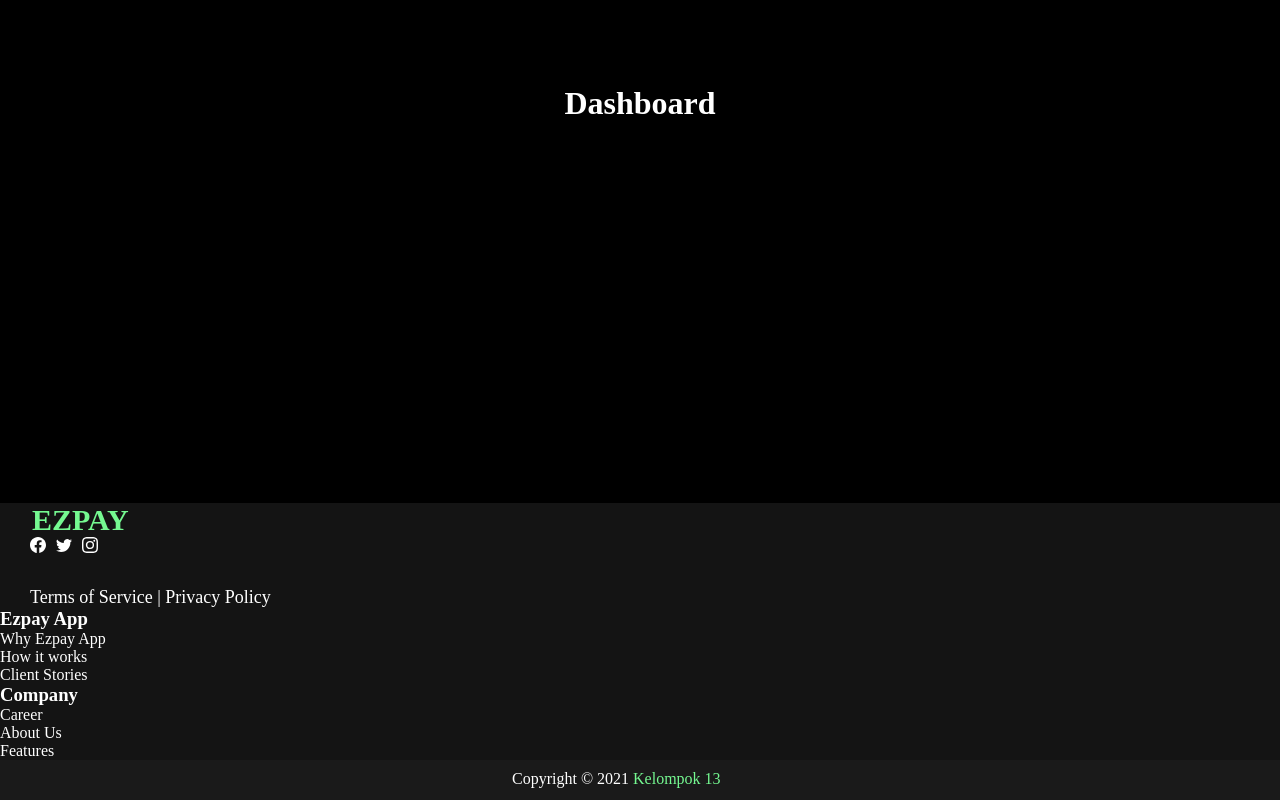
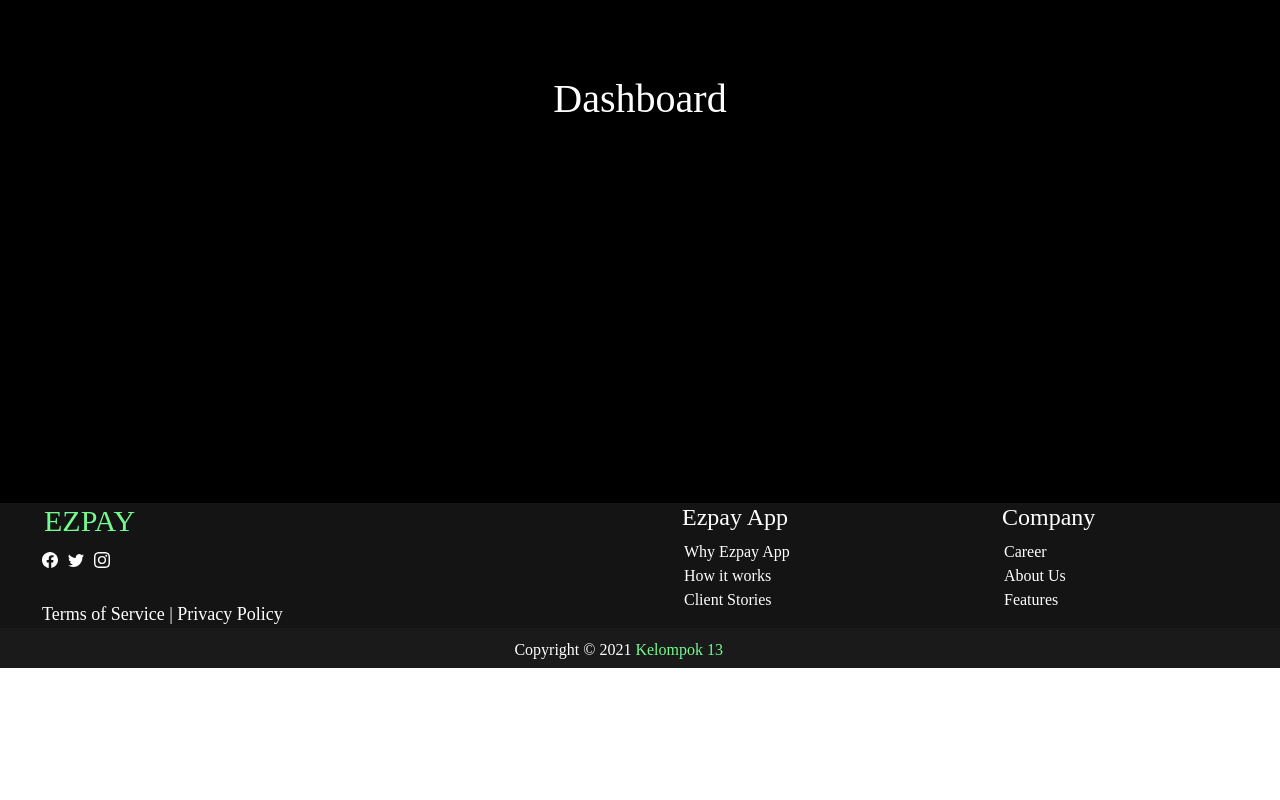
Before and after one commit to dwiwidianto/fe-ezpay, a React (Create React App) app: page / in a window 1280 px wide. Shown: the part 377-1177 px from the top of the page. After the commit the page ends 1045 px from the top, so only its background shows below. Built offline with nearby package versions, Linux system fonts and the light colour scheme; a web font is replaced by a local one.

Commit message:
fix fix footer

```diff
--- a/src/App.js
+++ b/src/App.js
@@ -1,4 +1,5 @@
 import React from "react";
+import "bootstrap/dist/css/bootstrap.min.css";
 import { BrowserRouter, Switch, Route } from "react-router-dom";
 import { Login, Signup, Home } from "./pages";
 import './App.css'
--- a/src/components/footer/index.js
+++ b/src/components/footer/index.js
@@ -17,7 +17,7 @@ export default function Footer() {
       >
         <Container fluid className="footer">
           <Row>
-            <Col xs={6} md={4}>
+            <Col md={6}>
               <h5
                 className="footer-logo"
                 style={{
@@ -51,13 +51,13 @@ export default function Footer() {
                 Terms of Service | Privacy Policy{" "}
               </div>
             </Col>
-            <Col xs={6} md={4}>
-              <h3
+            <Col md={3}>
+              <h4
                 className="sublist"
-                style={{ fontFamily: "Roboto Slab", color: "white" }}
+                style={{ fontFamily: "Roboto Slab", color: "white", marginLeft:"30px" }}
               >
                 Ezpay App
-              </h3>
+              </h4>
               <ul>
                 <li className="list-unstyled">
                   <a
@@ -85,17 +85,18 @@ export default function Footer() {
                 </li>
               </ul>
             </Col>
-            <Col xs={6} md={4}>
-              <h3
+            <Col md={3}>
+              <h4
                 className="sublist2"
                 style={{
                   fontFamily: "Roboto Slab",
                   textAlign: "left",
                   color: "white",
+                  marginLeft:"30px"
                 }}
               >
                 Company
-              </h3>
+              </h4>
               <ul>
                 <li className="list-unstyled">
                   <a
--- a/src/index.js
+++ b/src/index.js
@@ -1,5 +1,6 @@
 import React from "react";
 import ReactDOM from "react-dom";
 import App from "./App";
+import "bootstrap/dist/css/bootstrap.min.css";
 
 ReactDOM.render(<App />, document.getElementById("root"));
```
